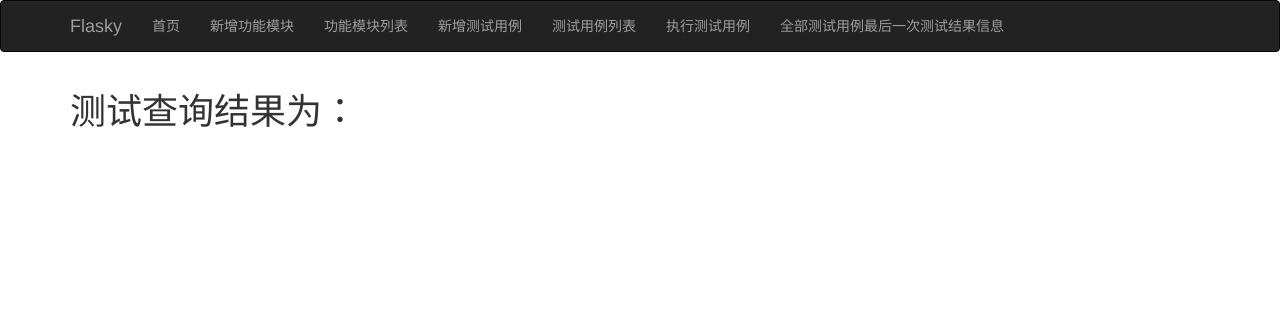
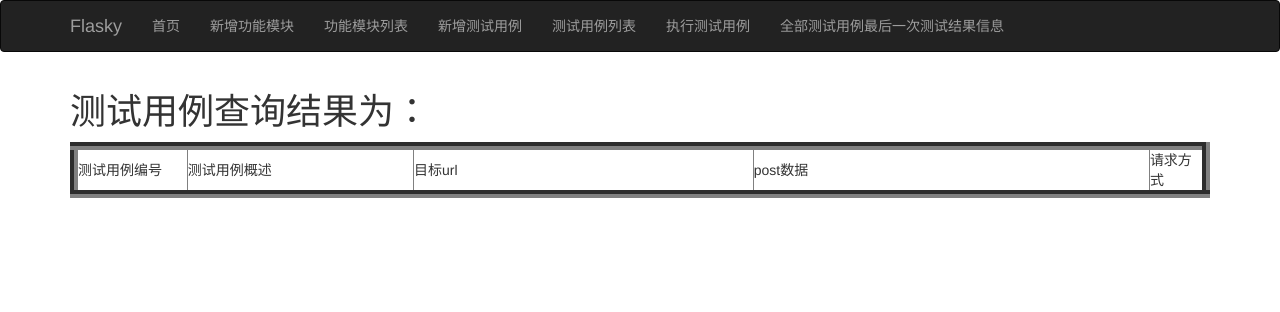
Before and after one commit to Hardworking-tester/API_SAMPLE, a Flask app: page /queryCaseInformation in a window 1280 px wide. Shown: the top 312 px of the page. Run offline with Flask 2, Linux system fonts and the light colour scheme; data that the repository does not hold is empty; parts of the project's set-up code (start-up, migrations or seed data) failed here and were passed over; some libraries are stand-ins or nearby versions.

Commit message:
增加编辑功能

```diff
--- a/app/atuo/forms.py
+++ b/app/atuo/forms.py
@@ -12,6 +12,12 @@ class FunctionModelsForm(Form):
     model_name=StringField(u'请输入功能模块名称',validators=[Required()])
     submit = SubmitField(u'提交')
 
+class FunctionModelsEditForm(Form):
+    """
+    编辑功能模块表单
+    """
+    model_name=StringField(u'请输入功能模块名称',validators=[Required()])
+    submit = SubmitField(u'提交')
 
 class CaseInformationForm(Form):
     """
--- a/app/atuo/views.py
+++ b/app/atuo/views.py
@@ -4,7 +4,7 @@ from flask import *
 import time
 import urllib2,urllib
 from ..action import post
-from forms import FunctionModelsForm,CaseInformationForm,DataTestForm,ElementLocateForm,SubmitTestForm
+from forms import FunctionModelsForm,CaseInformationForm,DataTestForm,ElementLocateForm,SubmitTestForm,FunctionModelsEditForm
 from app.models import FunctionModelsDb,CaseInformationDb,CaseDataDb,ElementLocateDb,ResultTestDb
 from .. import db
 from . import auto
@@ -14,6 +14,7 @@ from ..resultlog import ResultLog
 def addFunctionModels():
     """新增功能模块视图"""
     form=FunctionModelsForm()
+
     if form.validate_on_submit():
         model=FunctionModelsDb(id=str(uuid.uuid4()).replace('-',''),name=form.model_name.data)
         form.model_name.data=''
@@ -21,6 +22,23 @@ def addFunctionModels():
         db.session.commit()
 
     return render_template('autotemplates/AddFunctionModel.html',form_html=form)
+
+@auto.route('/editModels',methods=['GET','POST'])
+def editFunctionModels():
+    """编辑功能模块视图"""
+
+    form=FunctionModelsEditForm()
+    if request.method=="POST":
+        form.model_name = request.form.get('modelname')
+        print "-------------------------%s-----------------------" %form.model_name
+        if form.validate_on_submit():
+            model=FunctionModelsDb(id=str(uuid.uuid4()).replace('-',''),name=form.model_name.data)
+            form.model_name.data=''
+            db.session.add(model)
+            db.session.commit()
+
+
+    return render_template('autotemplates/EditFunctionModel.html',form_html=form)
 
 @auto.route('/',methods=['GET','POST'])
 def index():
@@ -60,8 +78,9 @@ def addCaseInformation():
 @auto.route('/queryCaseInformation',methods=['GET','POST'])
 def queryCaseInformation():
     """查询所有测试用例视图"""
-    query_case_information=db.session.query(CaseInformationDb).all()
-    return render_template('autotemplates/queryCaseInformation.html',case_informations=query_case_information)
+    case_data=db.session.query(CaseInformationDb.case_number, CaseInformationDb.case_summary,
+                     CaseInformationDb.url, CaseInformationDb.post_data, CaseInformationDb.post_method).all()
+    return render_template('autotemplates/queryCaseInformation.html',case_informations=case_data)
 
 
 @auto.route('/executeTest',methods=['GET','POST'])
@@ -69,10 +88,7 @@ def executeTest():
     """执行测试"""
     query_case_information=db.session.query(CaseInformationDb).all()
     if request.method=="POST":
-
-
         for m in query_case_information:
-
             if request.form.get(str(m)) !=None:
                 id = str(uuid.uuid4()).replace('-', '')
                 case_id_list = db.session.query(CaseInformationDb.id).filter_by(case_number=request.form.get(str(m))).all()
--- a/app/models.py
+++ b/app/models.py
@@ -72,8 +72,8 @@ class ResultTestDb(db.Model):
 
     def __repr__(self):
         return '%s ' % self.case_number
-
-# print db.session.query(ResultTestDb).all()
+# print FunctionModelsDb.query.all()
+# print db.session.query(CaseInformationDb.id,CaseInformationDb.case_number,CaseInformationDb.case_summary,CaseInformationDb.url,CaseInformationDb.post_data,CaseInformationDb.post_method).all()
 # print ResultTestDb.query.order_by(db.desc(ResultTestDb.add_time)).all()
 # print db.session.query(ResultTestDb).order_by(db.desc(ResultTestDb.add_time)).count()
 # print db.session.query(ResultTestDb).order_by(db.desc(ResultTestDb.add_time)).filter_by(Result_flag=1).count()
--- a/app/templates/autotemplates/queryCaseInformation.html
+++ b/app/templates/autotemplates/queryCaseInformation.html
@@ -2,15 +2,25 @@
 {%import "bootstrap/wtf.html" as wtf%}
 {%block title%}AddFunctionModel{%endblock%}
 {% block page_content %}
-<h1>测试查询结果为：</h1>
-<div class="col-md-4">
-    <!--<div class="col-md-4">-->
+<h1>测试用例查询结果为：</h1>
+    <table width="100%"  cellspacing="50%" cellpadding="80" border="8">
+            <tr>
+                <td width="10%">测试用例编号</td>
+                <td width="20%">测试用例概述</td>
+                <td width="30%">目标url</td>
+                <td width="35%">post数据</td>
+                <td width="5%">请求方式</td>
+            </tr>
+            {% for case_data in case_informations %}
+            <tr>
+                <td>{{case_data[0]}}</td>
+                <td>{{case_data[1]}}</td>
+                <td>{{case_data[2]}}</td>
+                <td>{{case_data[3]}}</td>
+                <td>{{case_data[4]}}</td>
+            </tr>
+            {%endfor%}
 
-        <ul>
-        {% for case_information in case_informations %}
-            <li>测试用例编号为：{{case_information}}</li>
-        {% endfor %}
-        </ul>
-    <!--</div>-->
-</div>
+        </table>
+
 {% endblock %}
```
Also changed, not shown: app/templates/autotemplates/EditFunctionModel.html (added, +9 -0 lines), app/templates/autotemplates/queryModel.html (+13 -9 lines).
